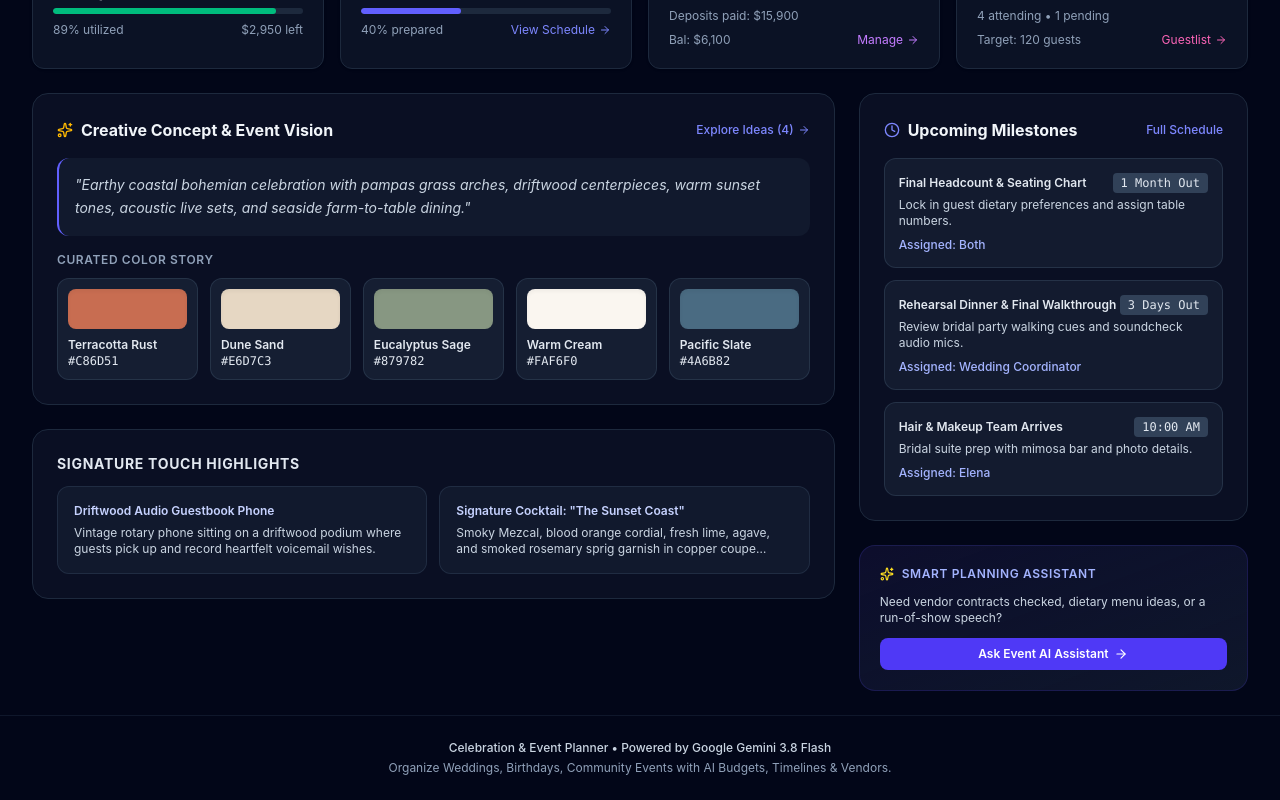
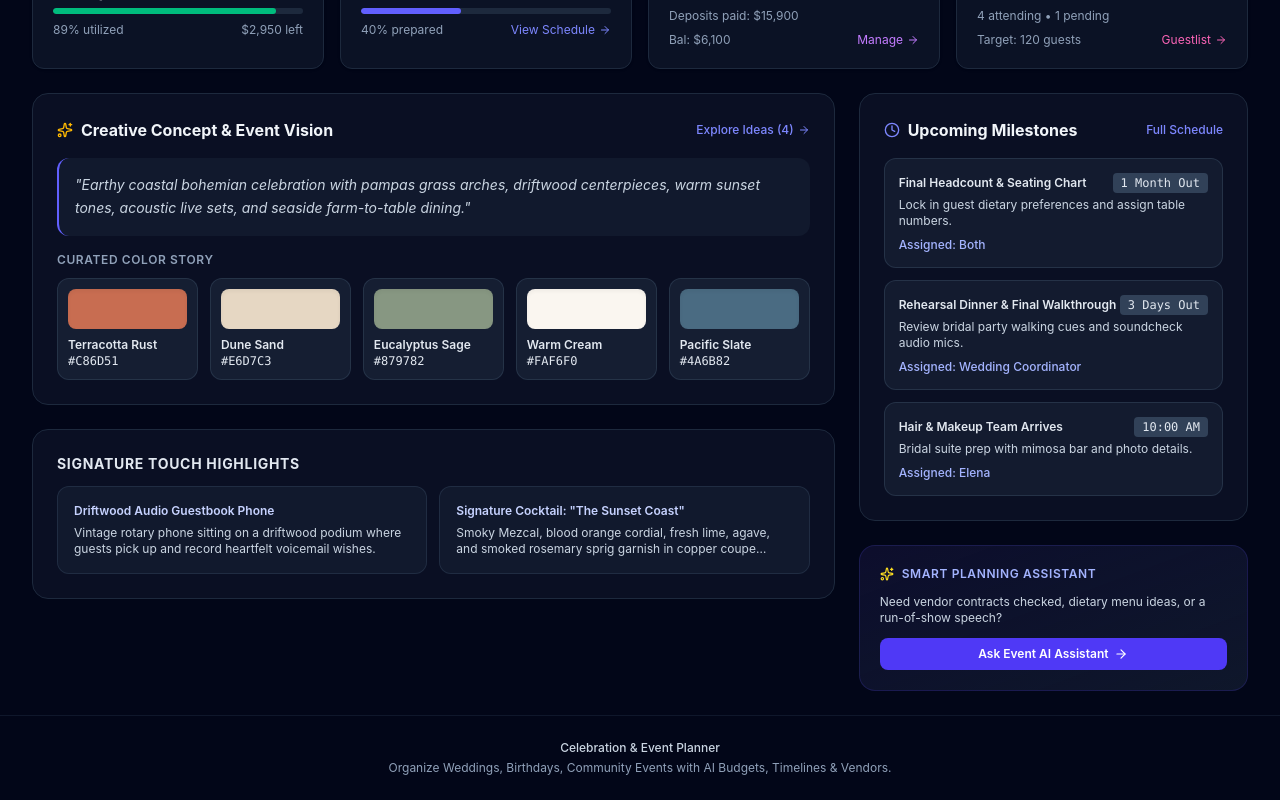
Before and after one commit to ankitgupta5579/Planora, a React (Vite) app: page / in a window 1280 px wide. Shown: the part 451-1251 px from the top of the page. Built offline with nearby package versions, Linux system fonts and the light colour scheme; a web font is replaced by a local one.

Commit message:
fix(ui): remove powered by gemini 3.8 flash mention from footer and wizard

```diff
--- a/src/App.tsx
+++ b/src/App.tsx
@@ -245,7 +245,7 @@ export default function App() {
       {/* Footer */}
       <footer className="border-t border-slate-900 py-6 text-center text-xs text-slate-400">
         <p className="font-medium text-slate-300">
-          Celebration & Event Planner • Powered by Google Gemini 3.8 Flash
+          Celebration & Event Planner
         </p>
         <p className="mt-1 text-slate-400">
           Organize Weddings, Birthdays, Community Events with AI Budgets, Timelines & Vendors.
--- a/src/components/EventWizardModal.tsx
+++ b/src/components/EventWizardModal.tsx
@@ -192,7 +192,7 @@ export const EventWizardModal: React.FC<EventWizardModalProps> = ({
                 {generationStepMessage}
               </p>
               <p className="text-xs text-slate-400">
-                Powered by Gemini 3.8 Flash with structured schemas
+                Powered by Gemini with structured schemas
               </p>
             </div>
           </div>
```
